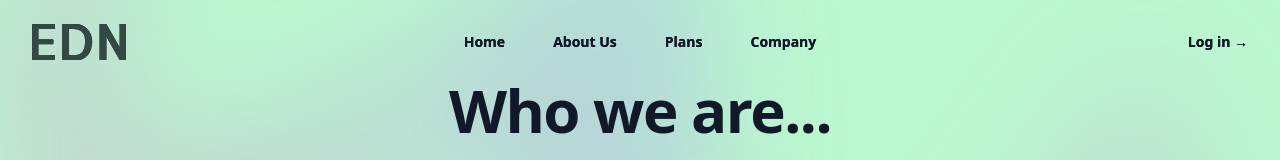
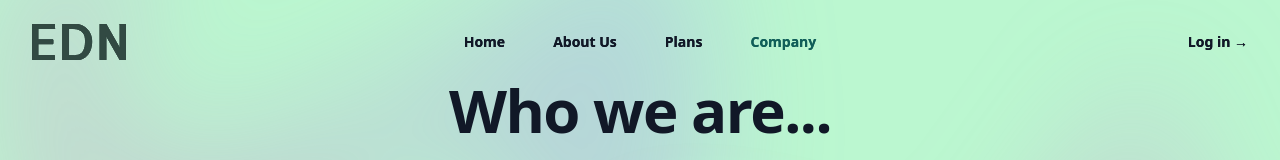
Before and after one commit to RSXII/edn-react, a React (Vite) app in the folder edn-react/: page /company in a window 1280 px wide. Shown: the top 160 px of the page. Built offline with nearby package versions, Linux system fonts and the light colour scheme.

Commit message:
track current nav

```diff
--- a/edn-react/src/components/navigation/MobileMenuComponent.tsx
+++ b/edn-react/src/components/navigation/MobileMenuComponent.tsx
@@ -1,6 +1,8 @@
+import { useLocation } from "react-router-dom";
 import { Navigation } from "./types";
 
 export default function MobileMenu({ items }: { items: Navigation[] }) {
+  const location = useLocation();
   return (
     <div className="mt-6 flow-root">
       <div className="-my-6 divide-y divide-white">
@@ -9,7 +11,11 @@ export default function MobileMenu({ items }: { items: Navigation[] }) {
             <a
               key={item.name}
               href={item.href}
-              className="-mx-3 block rounded-lg px-3 py-2 text-base font-semibold leading-7 text-gray-900 hover:bg-emerald-300"
+              className={`-mx-3 block rounded-lg px-3 py-2 text-base font-semibold leading-7 ${
+                location.pathname === item.href
+                  ? "text-teal-800 font-extrabold"
+                  : "text-gray-900"
+              } hover:bg-emerald-300`}
             >
               {item.name}
             </a>
--- a/edn-react/src/components/navigation/NavigationComponent.tsx
+++ b/edn-react/src/components/navigation/NavigationComponent.tsx
@@ -1,12 +1,18 @@
+import { useLocation } from "react-router-dom";
 import { Navigation } from "./types";
 export default function Navigation({ items }: { items: Navigation[] }) {
+  const location = useLocation();
   return (
     <div className="hidden lg:flex lg:gap-x-12">
       {items.map((item: Navigation) => (
         <a
           key={item.name}
           href={item.href}
-          className="text-sm font-semibold leading-6 text-gray-900"
+          className={`text-sm font-semibold leading-6 hover:text-teal-500 ${
+            location.pathname === item.href
+              ? "text-teal-800 font-extrabold"
+              : "text-gray-900"
+          } `}
         >
           {item.name}
         </a>
```
Also changed, not shown: 1 other file (tests, documents, lock files or other folders).
